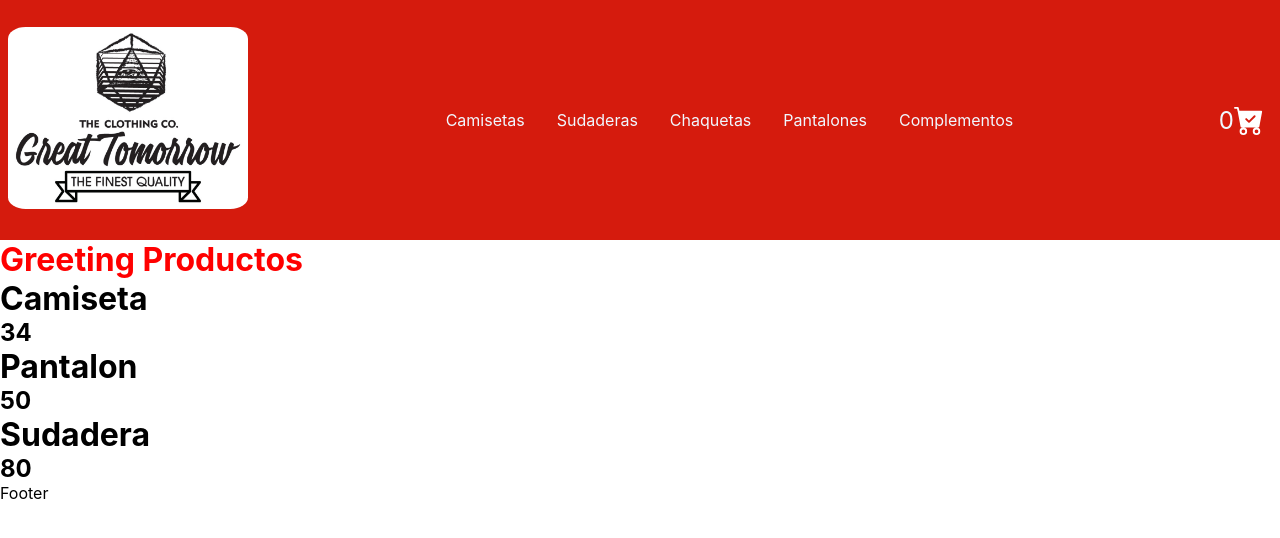
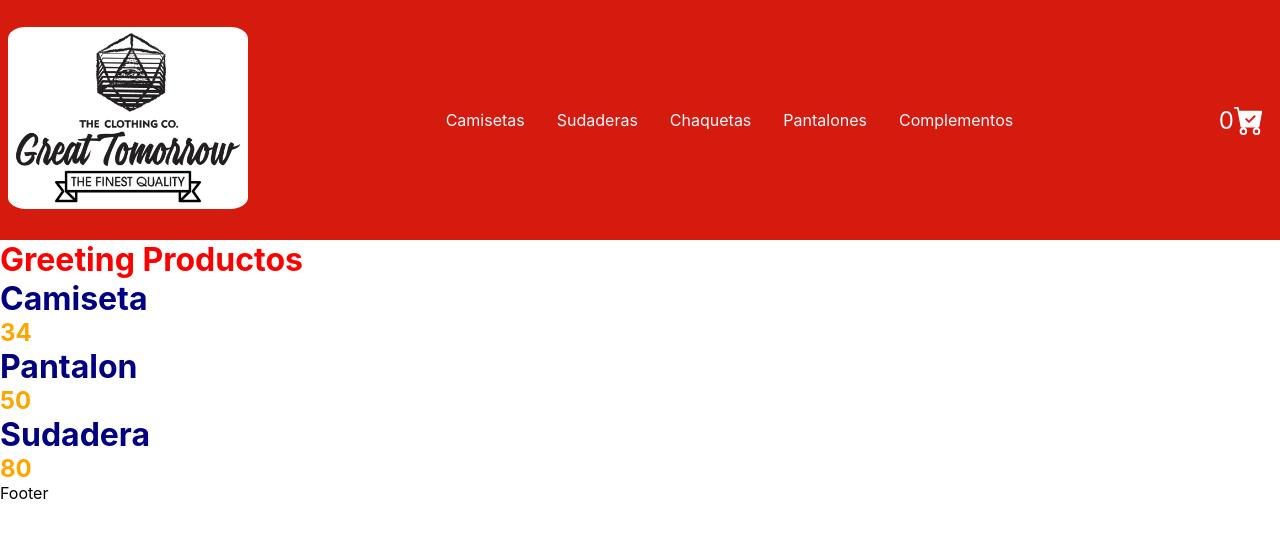
Before and after one commit to lorenzoo/jsx, a React (Create React App) app: page / in a window 1280 px wide. Shown: the top 538 px of the page. Built offline with nearby package versions, Linux system fonts and the light colour scheme.

Commit message:
actualizacion de los props

```diff
--- a/src/Components/ItemListContainer/ItemListContainer.jsx
+++ b/src/Components/ItemListContainer/ItemListContainer.jsx
@@ -1,7 +1,9 @@
-const ItemListContainer = (props) => {
+const ItemListContainer = ({title}) => {
+
   return (
     <div>
-      <h1 style={{ color: "red" }}>{props.title}</h1>
+      <h1 style={{ color: "red" }}>{title}</h1>
+
     </div>
   );
 };
--- a/src/Components/ProductCard/ProductCard.jsx
+++ b/src/Components/ProductCard/ProductCard.jsx
@@ -1,9 +1,9 @@
 //cambios en className test
-const ProductCard = (props) => {
+const ProductCard = ({ title, price }) => {
   return (
     <div>
-      <h1> {props.title} </h1>
-      <h2> {props.price} </h2>
+      <h1 style={{ color: "navy" }}> {title} </h1>
+      <h2 style={{ color: "orange" }}> {price} </h2>
     </div>
   );
 };
```
